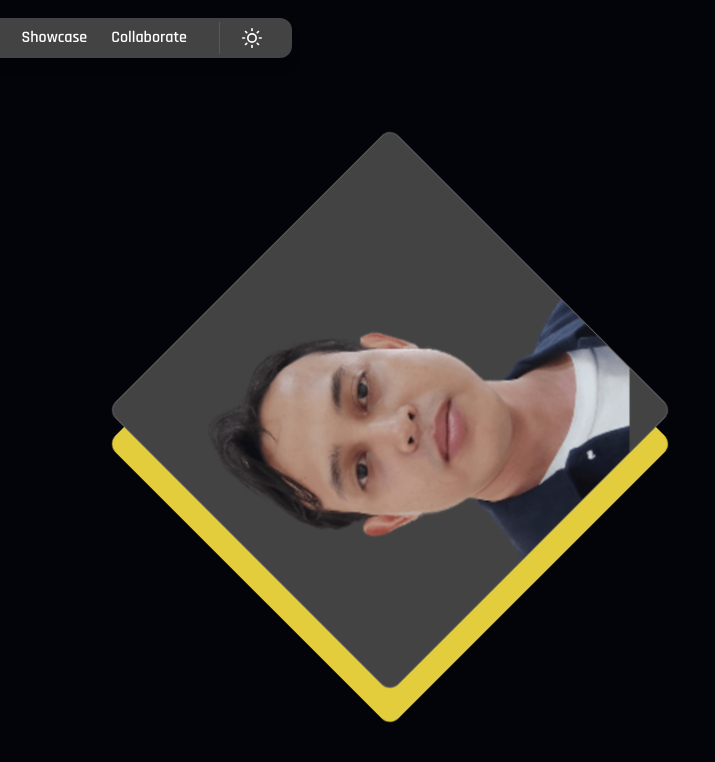
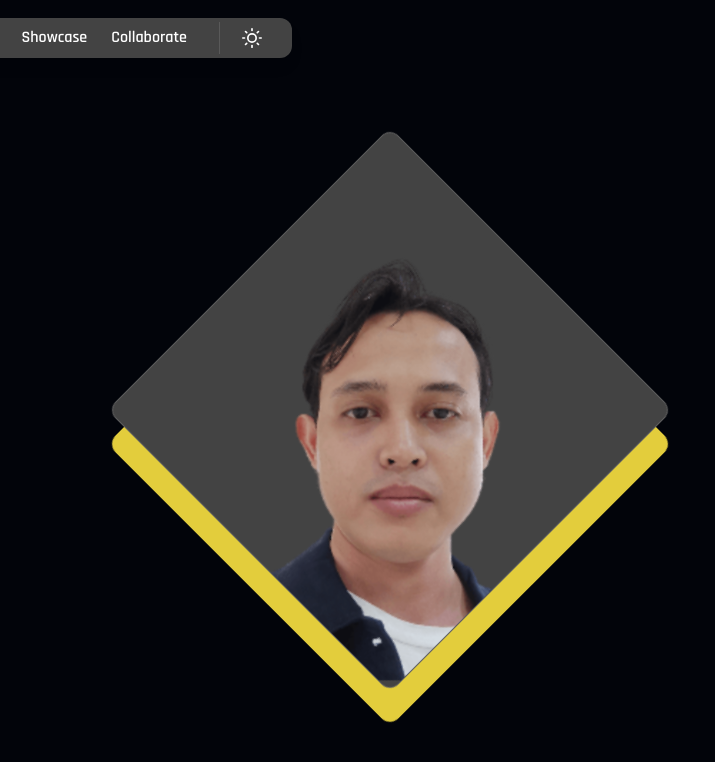
Before and after one commit to harun-alrosyid/harunalrosyid.com, an Astro site: page / in a window 1280 px wide. Shown: the top 762 px of the page, 565-1280 px from the left. Built offline with nearby package versions, Linux system fonts and the light colour scheme; Astro itself is replaced by a stand-in of ours.

Commit message:
fix: rotate profile photo

```diff
--- a/src/pages/index.astro
+++ b/src/pages/index.astro
@@ -161,7 +161,7 @@ const frontendExperience = Math.floor(
             class="h-[325px] w-[325px] flex justify-center items-center overflow-hidden rounded-xl bg-gray-01 rotate-45 max-md:rotate-0"
           >
             <img
-              class="mt-[2.75rem] ml-[2.75rem] max-md:m-0 w-[120%] h-[120%] rotate-[-90deg] max-md:rotate-0 max-md:object-cover"
+              class="mt-[2.75rem] ml-[2.75rem] max-md:m-0 w-[120%] h-[120%] rotate-[-0deg] max-md:rotate-0 max-md:object-cover"
               src="/assets/images/profile-photo.png"
               alt="profile"
               fetchpriority="high"
```
